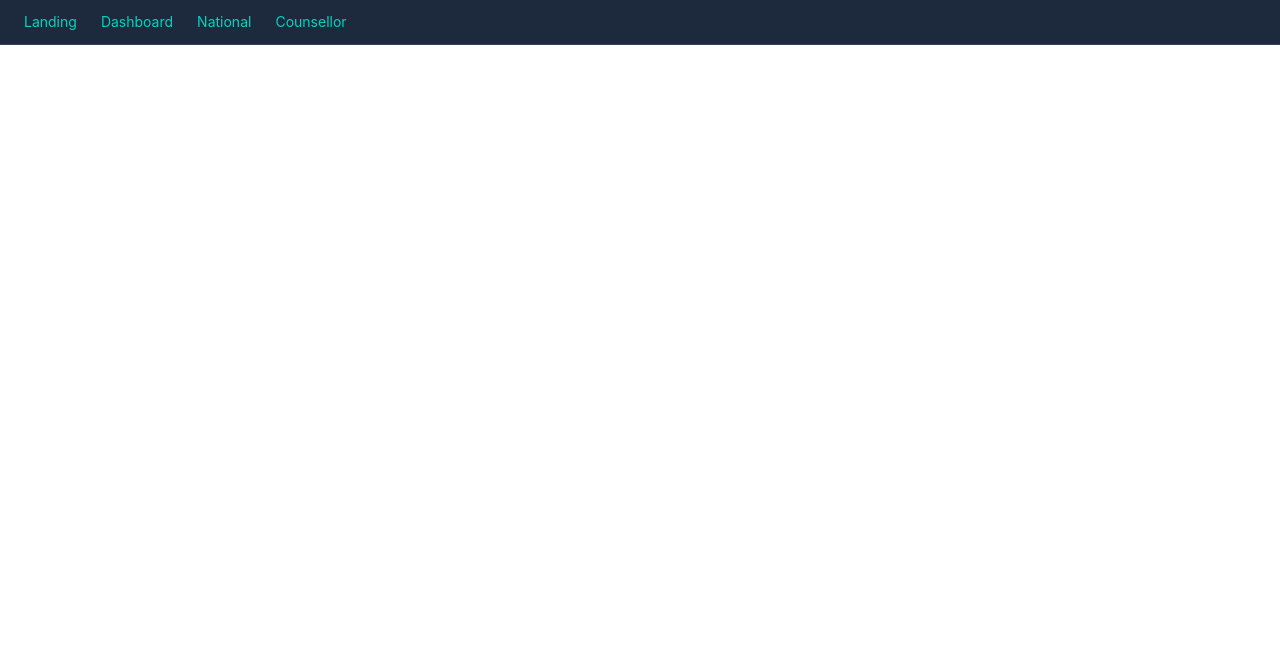
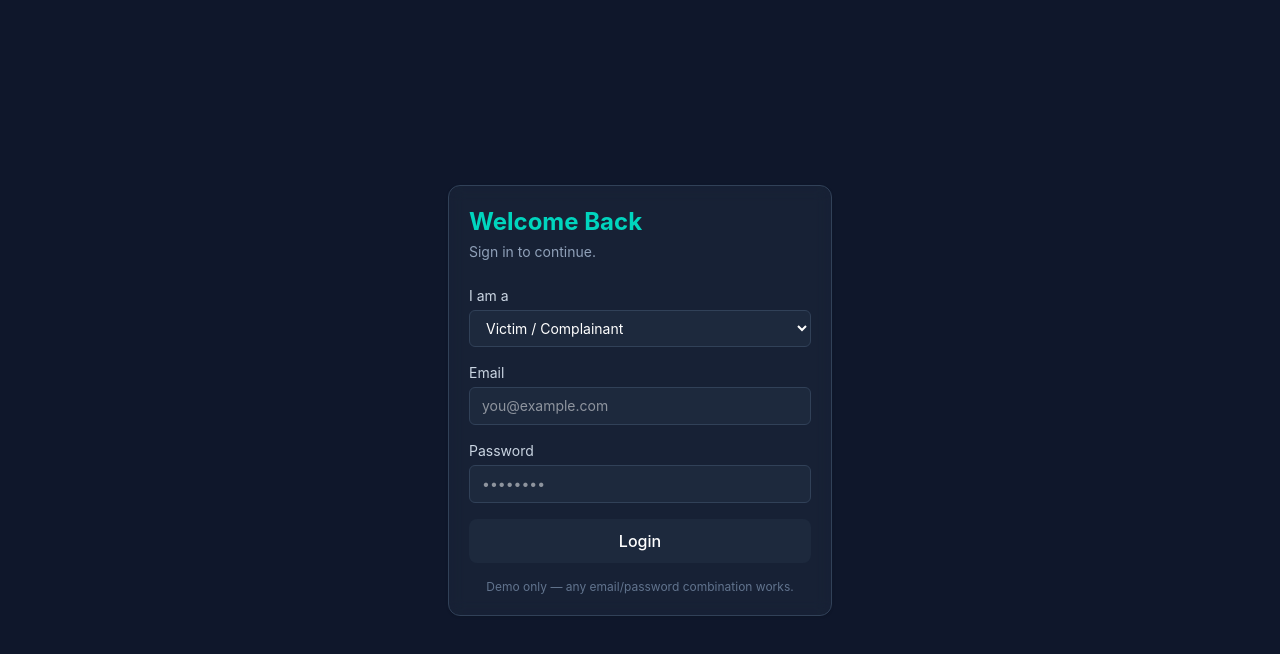
Before and after one commit to gowrikasingh-8/manorakshak, a React (Vite) app: page /login in a window 1280 px wide. Shown: the top 654 px of the page. Built offline with nearby package versions, Linux system fonts and the light colour scheme.

Commit message:
login page

```diff
--- a/src/App.jsx
+++ b/src/App.jsx
@@ -1,29 +1,108 @@
-import { BrowserRouter, Routes, Route, Link } from "react-router-dom";
+import { useState } from "react";
+import { BrowserRouter, Routes, Route, Link, Navigate, useNavigate } from "react-router-dom";
 import Landing from "./pages/Landing";
+import Login from "./pages/Login";
 import Dashboard from "./pages/Dashboard";
 import NationalDashboard from "./pages/NationalDashboard";
 import CounsellorDashboard from "./pages/counsellordashboard";
 
+const victimLinks = [
+  { to: "/dashboard", label: "My Dashboard" },
+];
+
+const staffLinks = [
+  { to: "/counsellor", label: "Counsellor Dashboard" },
+  { to: "/national", label: "National Dashboard" },
+];
+
+function AppRoutes({ loggedIn, role, onLogin, onLogout, menuOpen, setMenuOpen }) {
+  const navigate = useNavigate();
+
+  const handleLogin = (selectedRole) => {
+    onLogin(selectedRole);
+    navigate(selectedRole === "staff" ? "/counsellor" : "/dashboard");
+  };
+
+  if (!loggedIn) {
+    return (
+      <Routes>
+        <Route path="/" element={<Landing onContinue={() => navigate("/login")} />} />
+        <Route path="/login" element={<Login onLogin={handleLogin} />} />
+        <Route path="*" element={<Navigate to="/" />} />
+      </Routes>
+    );
+  }
+
+  const links = role === "staff" ? staffLinks : victimLinks;
+
+  return (
+    <div className="min-h-screen bg-slate-900">
+      <div className="bg-slate-800 border-b border-slate-700 px-4 py-3 flex items-center justify-between">
+        <button onClick={() => setMenuOpen(true)} aria-label="Open menu" className="flex flex-col gap-1.5 p-2">
+          <span className="w-6 h-0.5 bg-white block"></span>
+          <span className="w-6 h-0.5 bg-white block"></span>
+          <span className="w-6 h-0.5 bg-white block"></span>
+        </button>
+        <span className="text-teal-400 font-semibold text-sm">
+          {role === "staff" ? "Staff Portal" : "Support Space"}
+        </span>
+        <button onClick={onLogout} className="text-slate-400 text-xs hover:text-white">
+          Logout
+        </button>
+      </div>
+
+      {menuOpen && (
+        <div className="fixed inset-0 z-50 flex">
+          <div className="w-64 bg-slate-800 border-r border-slate-700 p-6 flex flex-col gap-4">
+            <button onClick={() => setMenuOpen(false)} className="self-end text-slate-400 text-sm mb-4">
+              ✕ Close
+            </button>
+            {links.map((link) => (
+              <Link key={link.to} to={link.to} onClick={() => setMenuOpen(false)} className="text-teal-400 hover:underline text-sm">
+                {link.label}
+              </Link>
+            ))}
+          </div>
+          <div className="flex-1 bg-black/50" onClick={() => setMenuOpen(false)}></div>
+        </div>
+      )}
+
+      <Routes>
+        <Route path="/dashboard" element={role === "victim" ? <Dashboard /> : <Navigate to="/counsellor" />} />
+        <Route path="/counsellor" element={role === "staff" ? <CounsellorDashboard /> : <Navigate to="/dashboard" />} />
+        <Route path="/national" element={role === "staff" ? <NationalDashboard /> : <Navigate to="/dashboard" />} />
+        <Route path="*" element={<Navigate to={role === "staff" ? "/counsellor" : "/dashboard"} />} />
+      </Routes>
+    </div>
+  );
+}
+
 export default function App() {
+  const [loggedIn, setLoggedIn] = useState(false);
+  const [role, setRole] = useState(null);
+  const [menuOpen, setMenuOpen] = useState(false);
+
+  const handleLogin = (selectedRole) => {
+    setRole(selectedRole);
+    setLoggedIn(true);
+  };
+
+  const handleLogout = () => {
+    setLoggedIn(false);
+    setRole(null);
+    setMenuOpen(false);
+  };
+
   return (
     <BrowserRouter>
-      <nav className="bg-slate-800 border-b border-slate-700 px-6 py-3 flex gap-6 text-sm">
-        <Link to="/" className="text-teal-400 hover:underline">Landing</Link>
-        <Link to="/dashboard" className="text-teal-400 hover:underline">Dashboard</Link>
-        <Link to="/national" className="text-teal-400 hover:underline">National</Link>
-        <Link to="/counsellor" className="text-teal-400 hover:underline">
-          Counsellor
-        </Link>
-      </nav>
-      <Routes>
-        <Route path="/" element={<Landing />} />
-        <Route path="/dashboard" element={<Dashboard />} />
-        <Route path="/national" element={<NationalDashboard />} />
-        <Route
-          path="/counsellor"
-          element={<CounsellorDashboard />}
-        />
-      </Routes>
+      <AppRoutes
+        loggedIn={loggedIn}
+        role={role}
+        onLogin={handleLogin}
+        onLogout={handleLogout}
+        menuOpen={menuOpen}
+        setMenuOpen={setMenuOpen}
+      />
     </BrowserRouter>
   );
 }
--- /dev/null
+++ b/src/pages/Login.jsx
@@ -0,0 +1,73 @@
+import { useState } from "react";
+import Button from "../components/Button";
+import Card from "../components/Card";
+
+export default function Login({ onLogin }) {
+  const [role, setRole] = useState("victim");
+  const [email, setEmail] = useState("");
+  const [password, setPassword] = useState("");
+  const [error, setError] = useState("");
+
+  const handleSubmit = (e) => {
+    e.preventDefault();
+    if (!email || !password) {
+      setError("Please enter both email and password.");
+      return;
+    }
+    setError("");
+    onLogin(role);
+  };
+
+  return (
+    <div className="min-h-screen bg-slate-900 text-white flex items-center justify-center p-6">
+      <Card className="w-full max-w-sm">
+        <h1 className="text-2xl font-bold text-teal-400 mb-1">Welcome Back</h1>
+        <p className="text-slate-400 text-sm mb-6">Sign in to continue.</p>
+
+        <form onSubmit={handleSubmit} className="flex flex-col gap-4">
+          <div>
+            <label className="text-sm text-slate-300 block mb-1">I am a</label>
+            <select
+              value={role}
+              onChange={(e) => setRole(e.target.value)}
+              className="w-full bg-slate-800 border border-slate-700 rounded-md px-3 py-2 text-sm"
+            >
+              <option value="victim">Victim / Complainant</option>
+              <option value="staff">Counsellor / Authority</option>
+            </select>
+          </div>
+
+          <div>
+            <label className="text-sm text-slate-300 block mb-1">Email</label>
+            <input
+              type="email"
+              value={email}
+              onChange={(e) => setEmail(e.target.value)}
+              className="w-full bg-slate-800 border border-slate-700 rounded-md px-3 py-2 text-sm"
+              placeholder="you@example.com"
+            />
+          </div>
+
+          <div>
+            <label className="text-sm text-slate-300 block mb-1">Password</label>
+            <input
+              type="password"
+              value={password}
+              onChange={(e) => setPassword(e.target.value)}
+              className="w-full bg-slate-800 border border-slate-700 rounded-md px-3 py-2 text-sm"
+              placeholder="••••••••"
+            />
+          </div>
+
+          {error && <p className="text-red-400 text-sm">{error}</p>}
+
+          <Button type="submit" className="w-full">Login</Button>
+        </form>
+
+        <p className="text-slate-500 text-xs mt-4 text-center">
+          Demo only — any email/password combination works.
+        </p>
+      </Card>
+    </div>
+  );
+}
--- a/src/pages/landing.jsx
+++ b/src/pages/landing.jsx
@@ -2,7 +2,7 @@ import { useState } from "react";
 import Button from "../components/Button";
 import Card from "../components/Card";
 
-export default function Landing() {
+export default function Landing({ onContinue }) {
   const [reducedMotion, setReducedMotion] = useState(false);
   const [textLarge, setTextLarge] = useState(false);
   const [language, setLanguage] = useState("English");
@@ -75,7 +75,7 @@ export default function Landing() {
           A calm, private space that checks in with you over time and connects
           you with the right support — never a diagnosis, always a next step.
         </p>
-        <Button onClick={() => alert("Continue clicked")}>Login / Continue</Button>
+        <Button onClick={onContinue}>Login / Continue</Button>
       </section>
 
       {/* Problem -> Solution */}
```
